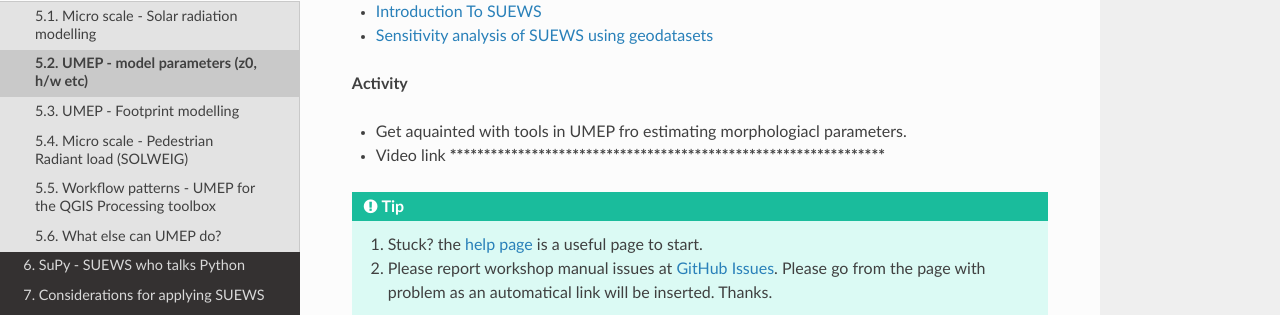
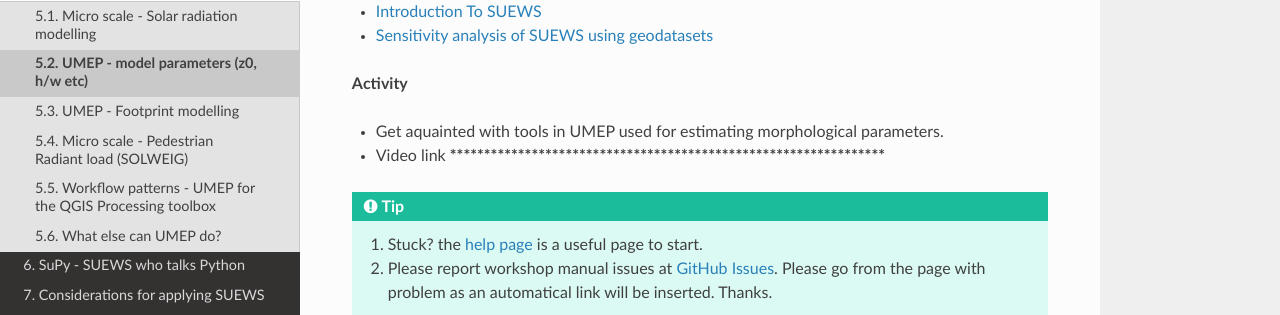
Before and after one commit to Urban-Meteorology-Reading/UMEP-Workshop, a Sphinx documentation site: the page built from source/WhatElse/UMEP4.rst, in a window 1280 px wide. Shown: the part 304-619 px from the top of the page. Built offline with Sphinx 7.4.7 and the Read the Docs theme 2.0.0, drawn with Linux system fonts in a browser that asks for light colours.

Commit message:
Update UMEP4.rst

```diff
--- a/source/WhatElse/UMEP4.rst
+++ b/source/WhatElse/UMEP4.rst
@@ -14,6 +14,6 @@
 
 **Activity**
 
--  Get aquainted with tools in UMEP fro estimating morphologiacl parameters.
+-  Get aquainted with tools in UMEP used for estimating morphological parameters.
 
 -  Video link ********************************************************************
```
